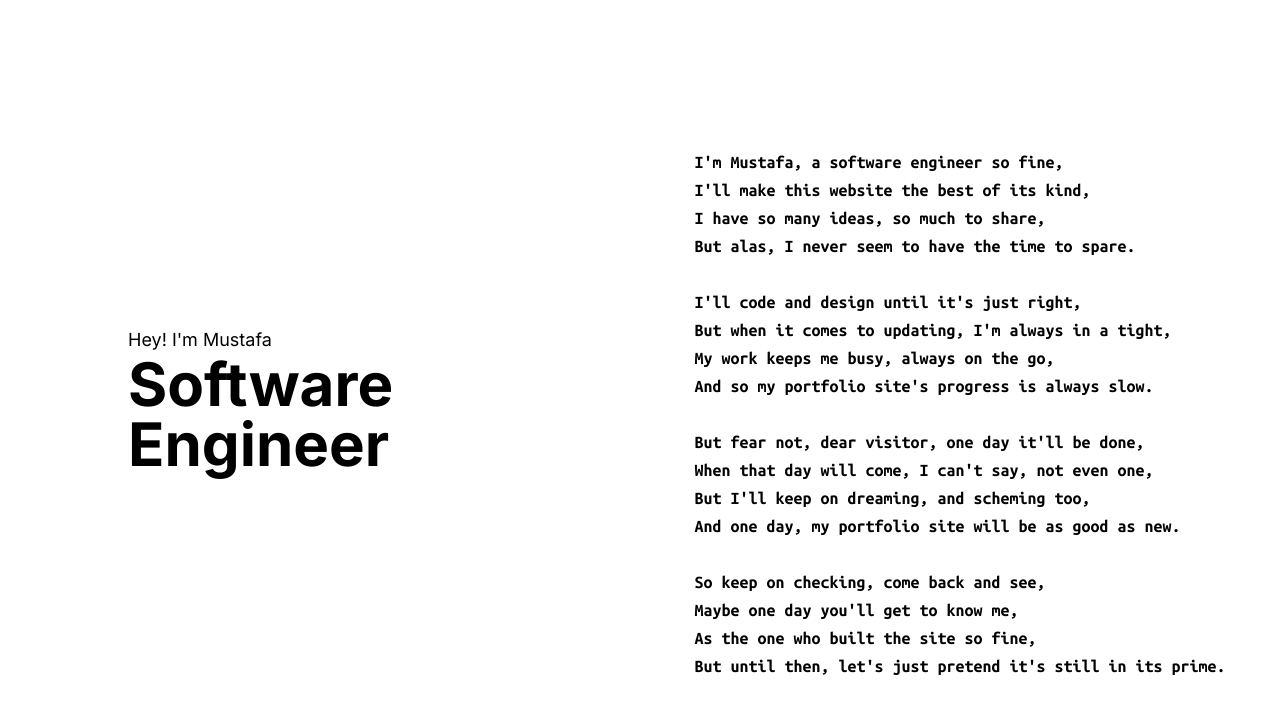
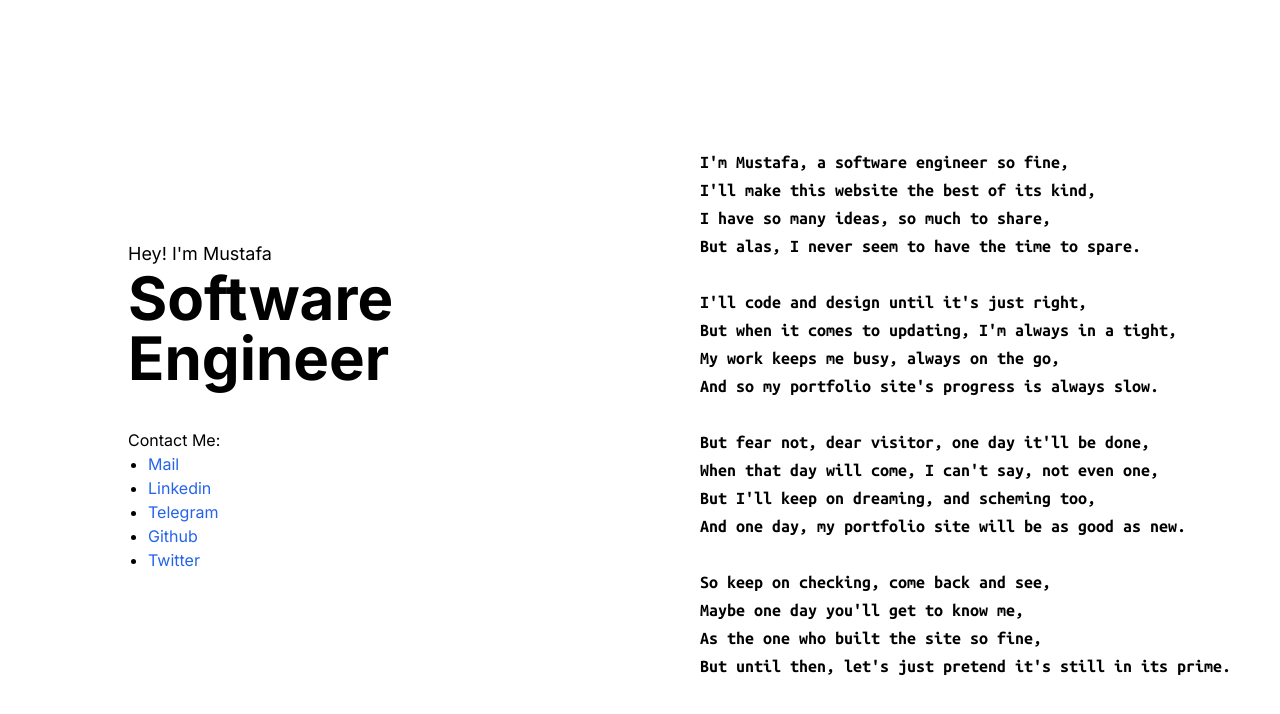
Before and after one commit to RtiM0/portfolio, a Next.js app: page / in a window 1280 px wide. Shown: the top 714 px of the page. Built offline with nearby package versions, Linux system fonts and the light colour scheme.

Commit message:
update styles

```diff
--- a/app/layout.tsx
+++ b/app/layout.tsx
@@ -22,7 +22,7 @@ export default function RootLayout({
   children: React.ReactNode
 }) {
   return (
-    <html lang="en" className={`${inter.variable} ${mono.variable}`}>
+    <html lang="en" className={`${inter.variable} ${mono.variable} dark:bg-zinc-900 dark:text-gray-50`}>
       <body className='font-inter'>{children}</body>
     </html>
   )
--- a/app/page.tsx
+++ b/app/page.tsx
@@ -1,14 +1,32 @@
 import Poem from "@/components/poem";
+
+const contact = {
+  Mail: 'mailto:hello@shakirmustafa.com',
+  Linkedin: 'https://www.linkedin.com/in/otatopotato',
+  Telegram: 'https://otatopotato.telegram.me',
+  Github: 'https://github.com/RtiM0',
+  Twitter: 'https://twitter.com/RtiM0',
+}
 
 export default function Home() {
   return (
     <div className="h-screen">
-      <div className="grid grid-cols-2 h-full items-center">
-        <div className="pl-32">
+      <div className="grid grid-cols-2 gap-10 h-full items-center">
+        <div className="col-span-2 md:col-span-1 lg:pl-32 p-10 h-1/2">
           <p className="text-lg">Hey! I&apos;m Mustafa</p>
           <h1 className="text-6xl font-bold">Software Engineer</h1>
+          <p className="pt-10">Contact Me:</p>
+          <ul className="list-disc pl-5">
+            {
+              Object.entries(contact)
+                .map(
+                  ([key, value], i) =>
+                    <li key={i}><a href={value} className="text-blue-600 hover:text-blue-900 dark:text-teal-300 dark:hover:text-teal-600">{key}</a></li>
+                )
+            }
+          </ul>
         </div>
-        <div className="m-auto">
+        <div className="col-span-2 md:col-span-1 p-10">
           <Poem />
         </div>
       </div>
```
